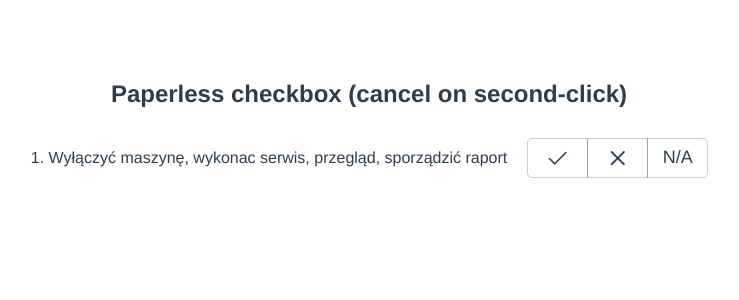
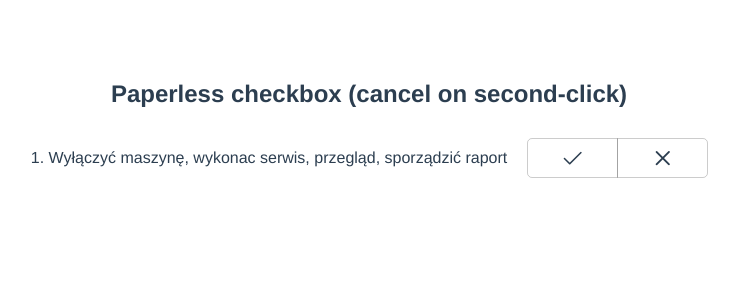
Before and after one commit to mrfy/paperless-checkbox, a Vue app: page / in a window 1280 px wide. Shown: the top 300 px of the page, without its empty margins (271-1010 px from the left). Built offline with nearby package versions, Linux system fonts and the light colour scheme.

Commit message:
Added options

```diff
--- a/src/components/SandBox.vue
+++ b/src/components/SandBox.vue
@@ -34,7 +34,7 @@ export default defineComponent({
   setup() {
     const checked = ref("");
     const val = ref("");
-    const availableOptions = ["ok", "nok"];
+    const availableOptions = ["nok", "ok"];
     watch(val, (current) => {
       console.log("wartosc!! ", current);
     });
--- a/src/components/SynapstryCheckbox.vue
+++ b/src/components/SynapstryCheckbox.vue
@@ -16,7 +16,7 @@
             @click="showCancelMask"
             class="flex-label"
             v-bind:class="classSelector('ok')"
-            v-show="inputShowCondition('ok')"
+            v-if="inputShowCondition('ok')"
           >
             <i class="pi pi-check" style="fontsize: 1.4rem"></i>
             <input
@@ -33,7 +33,7 @@
             @click="showCancelMask"
             class="flex-label"
             v-bind:class="classSelector('nok')"
-            v-show="inputShowCondition('nok')"
+            v-if="inputShowCondition('nok')"
           >
             <i class="pi pi-times" style="fontsize: 1.3rem"></i>
             <input
@@ -50,7 +50,7 @@
             @click="showCancelMask"
             class="flex-label"
             v-bind:class="classSelector('na')"
-            v-show="inputShowCondition('na')"
+            v-if="inputShowCondition('na')"
             >N/A
             <input
               name="select"
@@ -87,6 +87,8 @@ type DataType = {
   isDisabled: boolean;
 };
 
+const availableOptions = ["ok", "nok", "na"];
+
 export default defineComponent({
   template: "#SynConfirmationCheckbox",
   name: "ConfirmationCheckbox",
@@ -115,14 +117,12 @@ export default defineComponent({
     options: {
       type: Array,
       default: () => {
-        return ["ok", "nok", "na"];
+        return availableOptions;
       },
-      required: false,
     },
   },
   setup(props, { emit }) {
     let { modelValue } = toRefs(props);
-    console.log("options!!", props.options);
 
     const cancelMaskVisible = ref<boolean>(false);
     const radioValue = ref<string>("");
@@ -134,7 +134,10 @@ export default defineComponent({
     });
 
     const inputShowCondition = (val: string): boolean => {
-      if (radioValue.value == "" || radioValue.value == val) {
+      if (
+        (radioValue.value == "" || radioValue.value == val) &&
+        props.options.includes(val)
+      ) {
         return true;
       } else {
         return false;
--- a/src/components/styles.scss
+++ b/src/components/styles.scss
@@ -26,6 +26,7 @@
   position: relative;
 }
 .cancel-choice-icon {
+  max-width: 60px;
   font-size: 2.4rem !important;
   color: rgb(255, 255, 255);
   background-color: grey;
@@ -45,7 +46,6 @@
   border: 1px solid rgba(0, 0, 0, 0.2);
   flex: 1 0 1em;
   overflow: hidden;
-  max-width: 60px;
   font-size: large;
   margin-right: -1px;
   display: flex;
@@ -80,6 +80,7 @@
 }
 
 .active-selection {
+  max-width: 60px;
   min-width: 60px;
   border-radius: 5px 0 0 5px !important;
   transition: all 0.1s ease-in-out;
```
